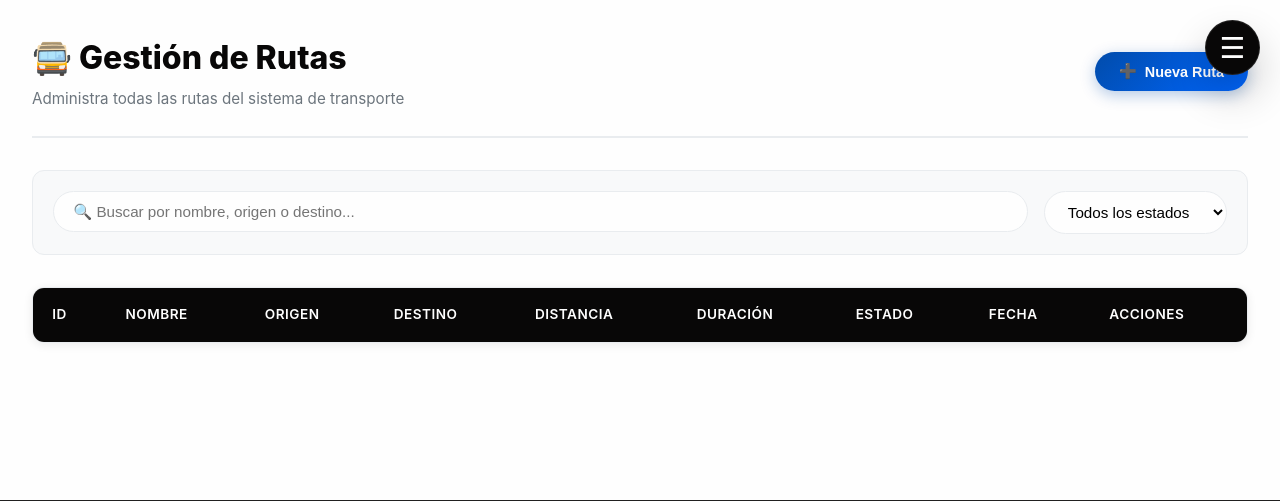
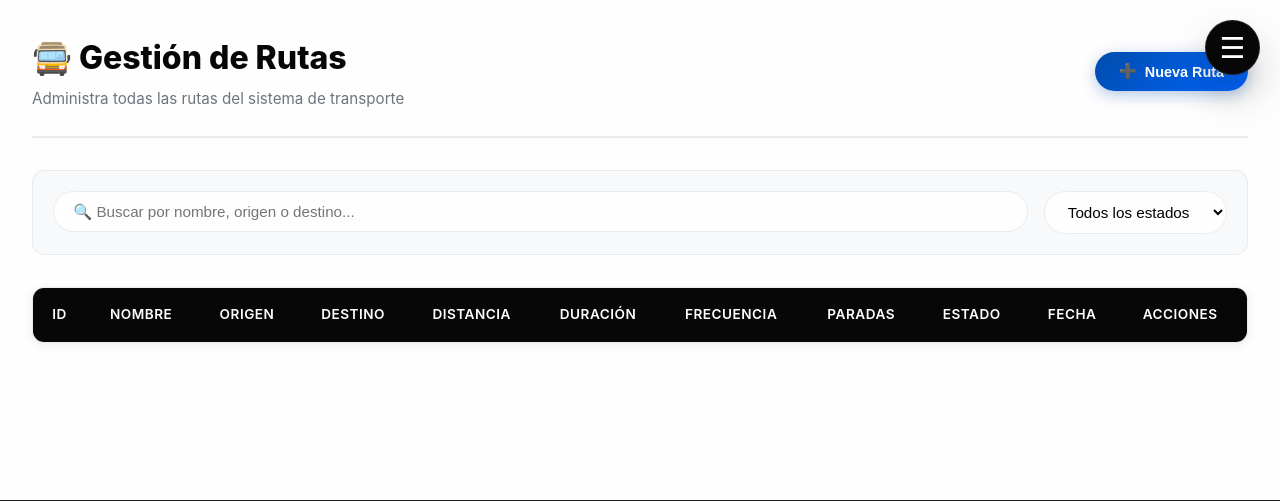
Before and after one commit to MATFINAR/LocalBus_django, a Django app: page /rutas/ in a window 1280 px wide. Shown: the top 501 px of the page. Run offline with Django 5.2, Linux system fonts and the light colour scheme; data that the repository does not hold is empty.

Commit message:
fusion con la rama Alejo

```diff
--- a/LocalBus_django/urls.py
+++ b/LocalBus_django/urls.py
@@ -24,10 +24,16 @@ urlpatterns = [
     path('', views.home),
     path('login/', views.login),
     path('registro/', views.registro),
+
     path('alertas/', views.alertas),
+
     path('rutas/', views.rutas),
+    path('crearRuta/', views.crearRuta),
+
     path('conductores/', views.conductores),
+
     path('buses/', views.buses),
+
     path('acerca_de/', views.acerca_de),
     path('CrearConductor/', views.crearConductor),
     path('EditarConductor/<int:id_conductor>/', views.editarConductor),
--- a/core/static/core/js/conductores.js
+++ b/core/static/core/js/conductores.js
@@ -1,5 +1,3 @@
-// ================= CONDUCTORES - VERSIÓN DJANGO =================
-
 document.addEventListener('DOMContentLoaded', function() {
 
     // ================= FILTROS =================
--- a/core/static/core/js/rutas.js
+++ b/core/static/core/js/rutas.js
@@ -1,5 +1,3 @@
-// ================= RUTAS - SOLO PARA MODALES Y FILTROS =================
-
 document.addEventListener('DOMContentLoaded', function() {
     // ================= FILTROS =================
     const searchInput = document.getElementById('searchInput');
--- a/core/templates/core/rutas.html
+++ b/core/templates/core/rutas.html
@@ -47,6 +47,8 @@
                     <th>Destino</th>
                     <th>Distancia</th>
                     <th>Duración</th>
+                    <th>Frecuencia</th>
+                    <th>Paradas</th>
                     <th>Estado</th>
                     <th>Fecha</th>
                     <th>Acciones</th>
@@ -69,6 +71,16 @@
                         {{ ruta.duracion_estimada|time:"i" }} m
                         {% endif %}
                     </td>
+                    <td>
+                        {% if ruta.frecuencia|time:"H" != "00" %}
+                        {{ ruta.frecuencia|time:"H" }} h
+                        {% endif %}
+
+                        {% if ruta.frecuencia|time:"i" != "00" %}
+                        {{ ruta.frecuencia|time:"i" }} m
+                        {% endif %}
+                    </td>
+                    <td>{{ ruta.paradas }}</td>
                     <td>
                         <span class="rutas-status rutas-status-{{ ruta.estado|lower }}">
                             {{ ruta.estado }}
@@ -120,7 +132,7 @@
             <button class="rutas-modal-close" onclick="closeCreateModal()">✕</button>
         </div>
         <div class="rutas-modal-body">
-            <form id="createForm" action="/RegistrarRuta/" method="post">
+            <form id="createForm" action="/crearRuta/" method="post">
                 {% csrf_token %}
                 <div class="rutas-form-grid">
                     <div class="rutas-form-group">
@@ -190,11 +202,11 @@
                 <div class="rutas-form-hint">
                     <small>Los campos con <span style="color:var(--rojo);">*</span> son obligatorios</small>
                 </div>
+                <div class="rutas-modal-footer">
+                    <button class="rutas-btn-secondary" onclick="closeCreateModal()">Cancelar</button>
+                    <button class="rutas-btn-primary" type="submit">💾 Guardar Ruta</button>
+                </div>
             </form>
-        </div>
-        <div class="rutas-modal-footer">
-            <button class="rutas-btn-secondary" onclick="closeCreateModal()">Cancelar</button>
-            <button class="rutas-btn-primary" onclick="saveRuta()">💾 Guardar Ruta</button>
         </div>
     </div>
 </div>
--- a/core/views.py
+++ b/core/views.py
@@ -1,9 +1,9 @@
-from django.http import request
 from django.shortcuts import render, redirect
 from .models import Bus, Alerta, Ruta, Conductor
+from datetime import time
 
 def home(request):
-    alertas = Alerta.objects.select_related('usuario', 'ruta').all().order_by('-fecha_creacion')[:15]
+    alertas = Alerta.objects.select_related('usuario', 'ruta').all().order_by('fecha_creacion')[:15]
     return render(request, 'core/home.html', {'alertas': alertas})
 def login(request):
     return render(request, 'core/login.html')
@@ -15,6 +15,28 @@ def alertas(request):
 def rutas(request):
     rutas = Ruta.objects.all().order_by('id_ruta')
     return render(request, "core/rutas.html", {'rutas': rutas})
+
+def crearRuta(request):
+    duracion_horas = request.POST.get('duracion_horas')
+    duracion_minutos = request.POST.get('duracion_minutos')
+
+    horas = int(duracion_horas or 0)
+    minutos = int(duracion_minutos or 0)
+
+    duracion = time(hour=horas, minute=minutos)
+
+    Ruta.objects.create(
+        nombre = request.POST.get('nombre'),
+        origen = request.POST.get('origen'),
+        destino = request.POST.get('destino'),
+        distancia_Km = float(request.POST.get('distancia_km')),
+        duracion_estimada = duracion,
+        estado = request.POST.get('estado'),
+        frecuencia = request.POST.get('frecuencia'),
+        paradas = request.POST.get('paradas'),
+    )
+
+    return redirect("/rutas/")
 
 def conductores(request):
     conductores = Conductor.objects.all()
```
